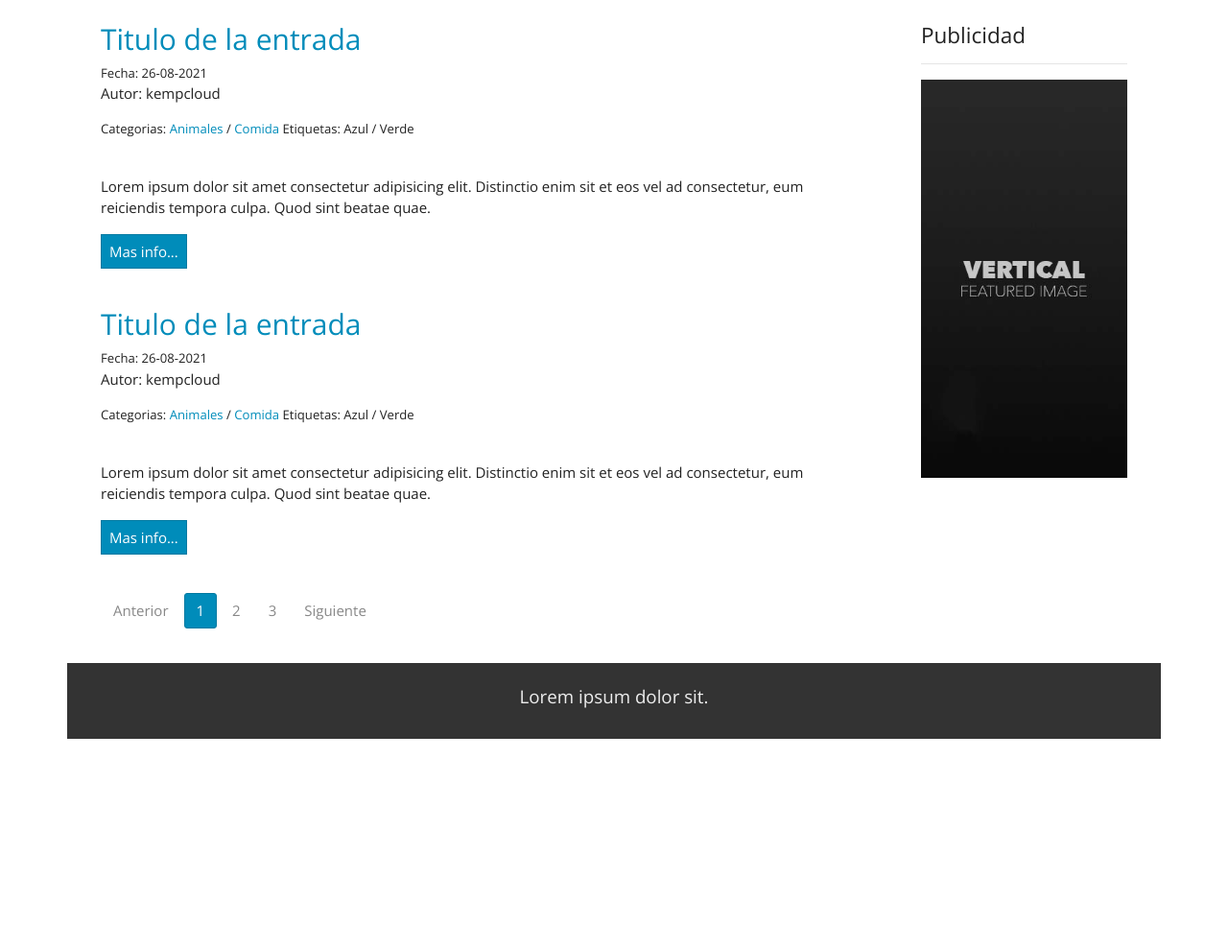
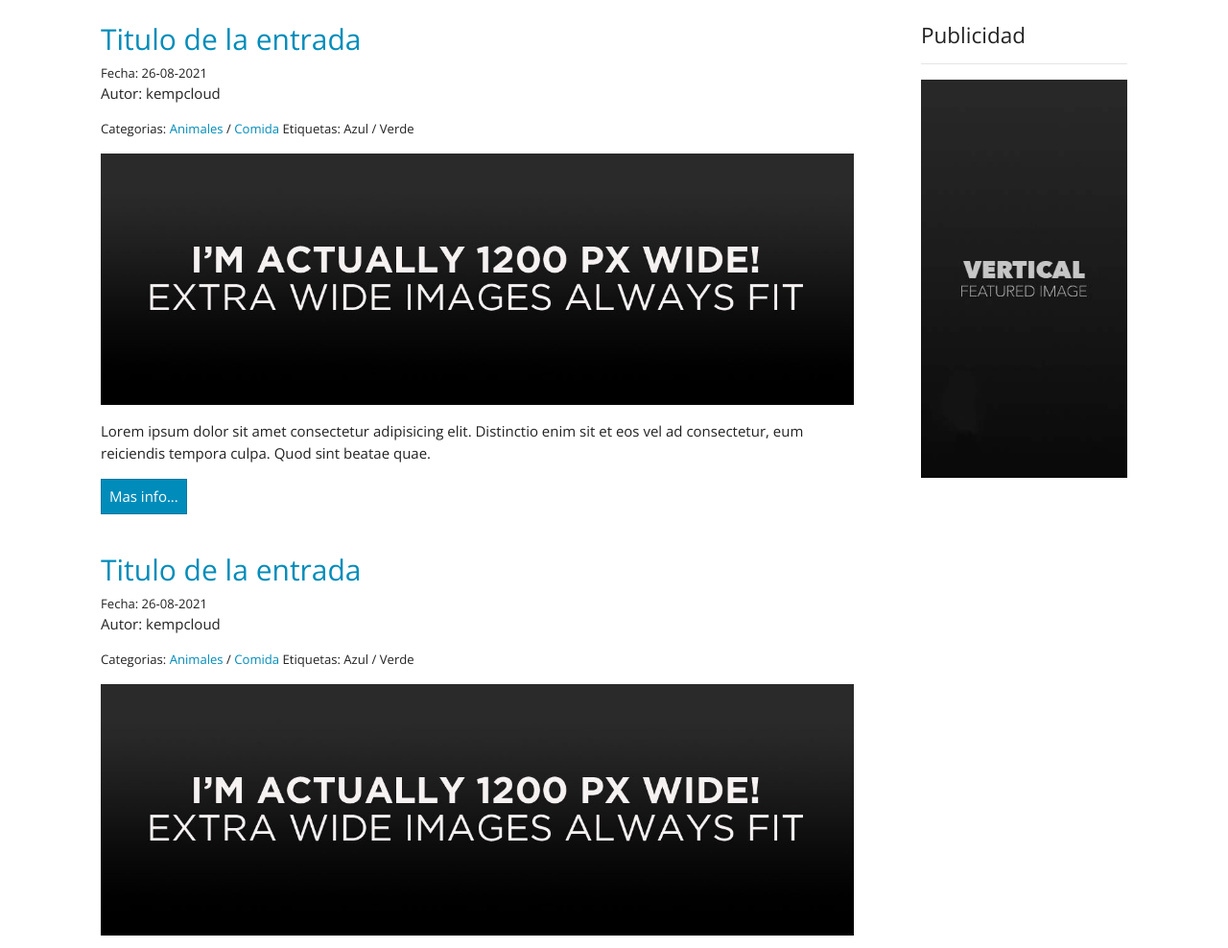
Before and after one commit to JoseEmiliano/elkioskero.com, a plain HTML site: page index.html in a window 1280 px wide. Shown: the part 201-1189 px from the top of the page at 96% size. Before the commit the page ends 971 px from the top, so only its background shows below. Drawn offline with nearby package versions, Linux system fonts and the light colour scheme; files whose address does not match are found by name.

Commit message:
Update index.html

```diff
--- a/index.html
+++ b/index.html
@@ -53,7 +53,7 @@
                <p clas="small mb-0">Autor: kempcloud</p>
                <p class="small">Categorias: <a href="">Animales</a> / <a href="">Comida</a> Etiquetas: Azul / Verde</p>
 
-               <img src="img/1200.jpg" alt="" class="img-fluid mb-3">
+               <img src="1200.jpg" alt="" class="img-fluid mb-3">
                <p>Lorem ipsum dolor sit amet consectetur adipisicing elit. Distinctio enim sit et eos vel ad consectetur,
                   eum reiciendis tempora culpa. Quod sint beatae quae.
                </p>
@@ -74,7 +74,7 @@
                   <p clas="small mb-0">Autor: kempcloud</p>
                   <p class="small">Categorias: <a href="">Animales</a> / <a href="">Comida</a> Etiquetas: Azul / Verde</p>
 
-                  <img src="img/1200.jpg" alt="" class="img-fluid mb-3">
+                  <img src="1200.jpg" alt="" class="img-fluid mb-3">
 
                   <p>Lorem ipsum dolor sit amet consectetur adipisicing elit. Distinctio enim sit et eos vel ad consectetur,
                     eum reiciendis tempora culpa. Quod sint beatae quae.</p>
```
